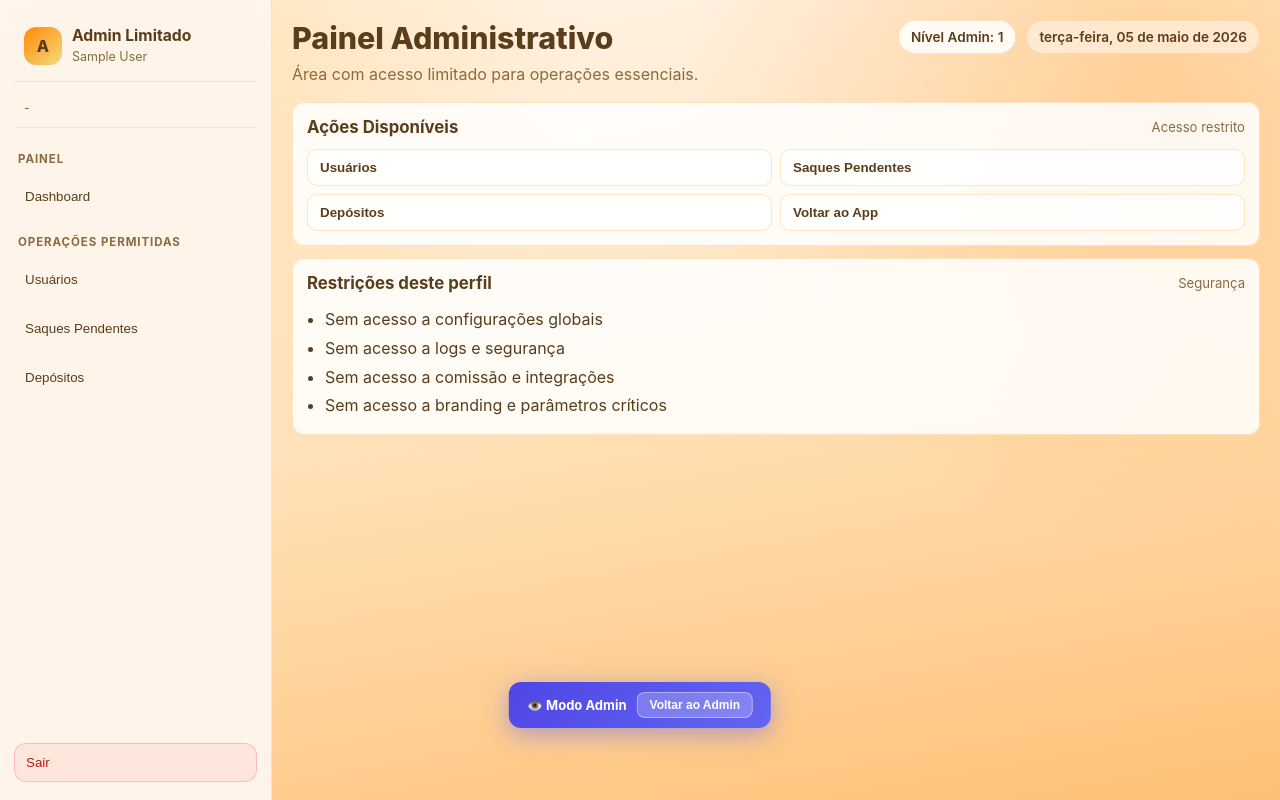
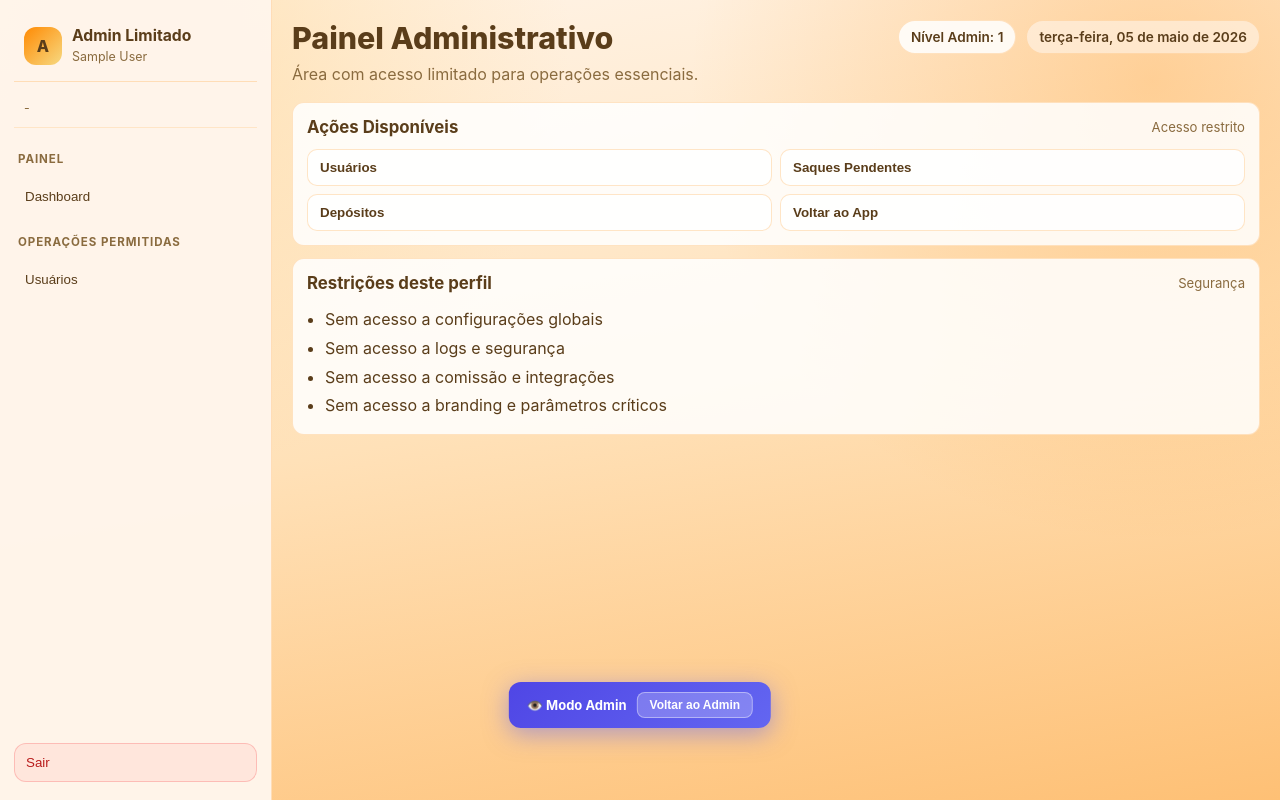
Before and after one commit to magnatazk20/mancera-frontend, a React (Vite) app: page /athorng in a window 1280 px wide. Built offline with nearby package versions, Linux system fonts and the light colour scheme; no server answers; sample sign-in values are in the browser's storage.

Commit message:
fix(admin): remover depósitos e saques pendentes do sidebar limitado

```diff
--- a/src/components/LimitedAdminSidebar.tsx
+++ b/src/components/LimitedAdminSidebar.tsx
@@ -65,8 +65,6 @@ export default function LimitedAdminSidebar() {
 
           <p className="dash-nav-group-title">Operações Permitidas</p>
           <button type="button" className="dash-nav-item" onClick={() => { navigate('/athorng/users'); setMenuOpen(false) }}>Usuários</button>
-          <button type="button" className="dash-nav-item" onClick={() => { navigate('/athorng/withdrawals/pending'); setMenuOpen(false) }}>Saques Pendentes</button>
-          <button type="button" className="dash-nav-item" onClick={() => { navigate('/athorng/deposits'); setMenuOpen(false) }}>Depósitos</button>
         </nav>
 
         <button
```
